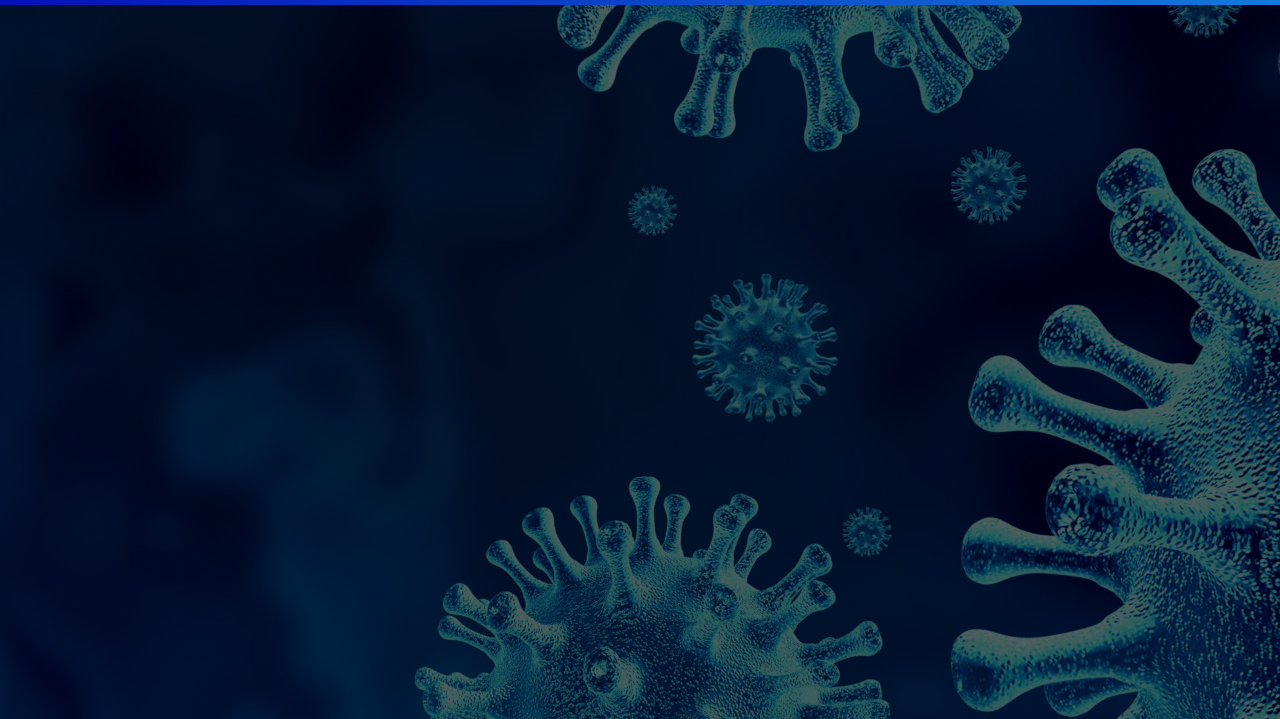
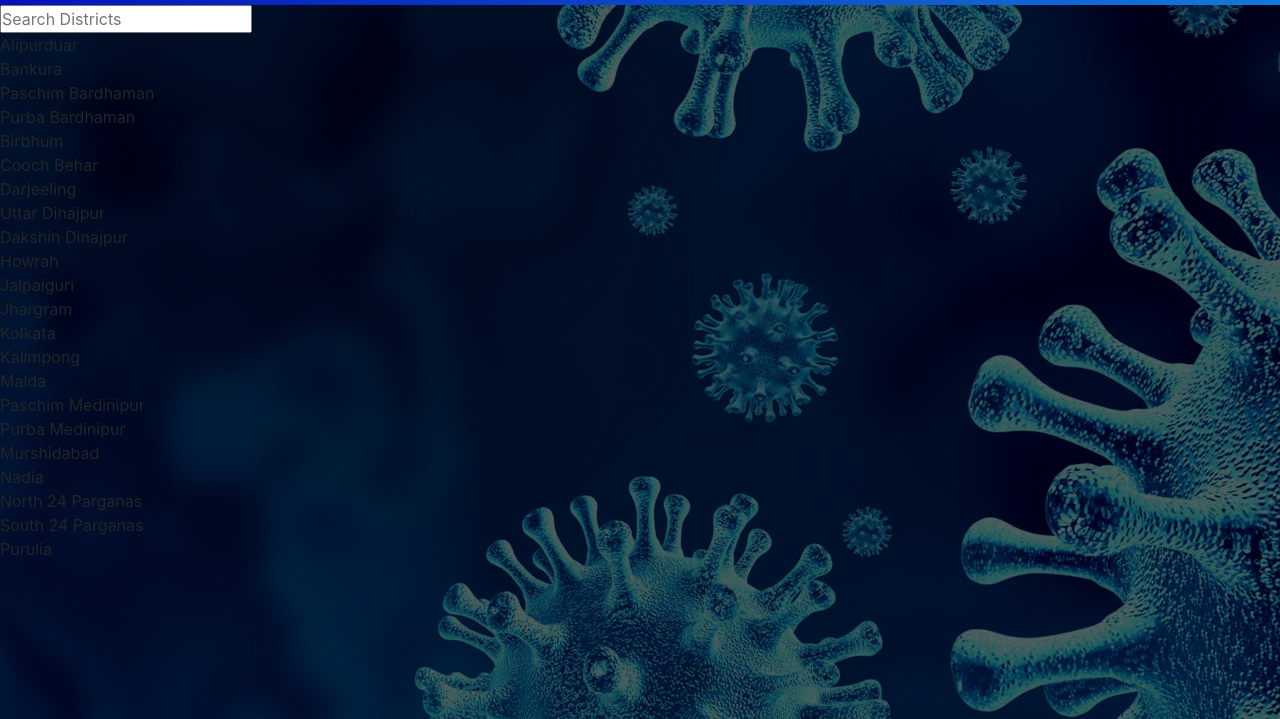
Before and after one commit to m0zzarella/CovidNet, a plain HTML site: page index.html in a window 1280 px wide. Shown: the part 81-800 px from the top of the page. Drawn offline with nearby package versions, Linux system fonts and the light colour scheme.

Commit message:
Update index.html

```diff
--- a/index.html
+++ b/index.html
@@ -66,5 +66,39 @@
             </div>
     </div>
 
+
+
+    <input id="searchbar" onkeyup="search_district()" type="text"
+        name="search" placeholder="Search Districts">
+
+
+    <ol id='list'>
+        <li class="districts">Alipurduar</li>
+        <li class="districts">Bankura</li>
+        <li class="districts">Paschim Bardhaman</li>
+        <li class="districts">Purba Bardhaman</li>
+        <li class="districts">Birbhum</li>
+        <li class="districts">Cooch Behar</li>
+        <li class="districts">Darjeeling</li>
+        <li class="districts">Uttar Dinajpur</li>
+        <li class="districts">Dakshin Dinajpur</li>
+        <li class="districts">Howrah</li>
+        <li class="districts">Jalpaiguri</li>
+        <li class="districts">Jhargram</li>
+        <li class="districts">Kolkata</li>
+        <li class="districts">Kalimpong</li>
+        <li class="districts">Malda</li>
+        <li class="districts">Paschim Medinipur</li>
+        <li class="districts">Purba Medinipur</li>
+        <li class="districts">Murshidabad</li>
+        <li class="districts">Nadia</li>
+        <li class="districts">North 24 Parganas</li>
+        <li class="districts">South 24 Parganas</li>
+        <li class="districts">Purulia</li>
+    </ol>
+
+    <script src="search.js"></script>
+
+
 </body>
 </html>
```
